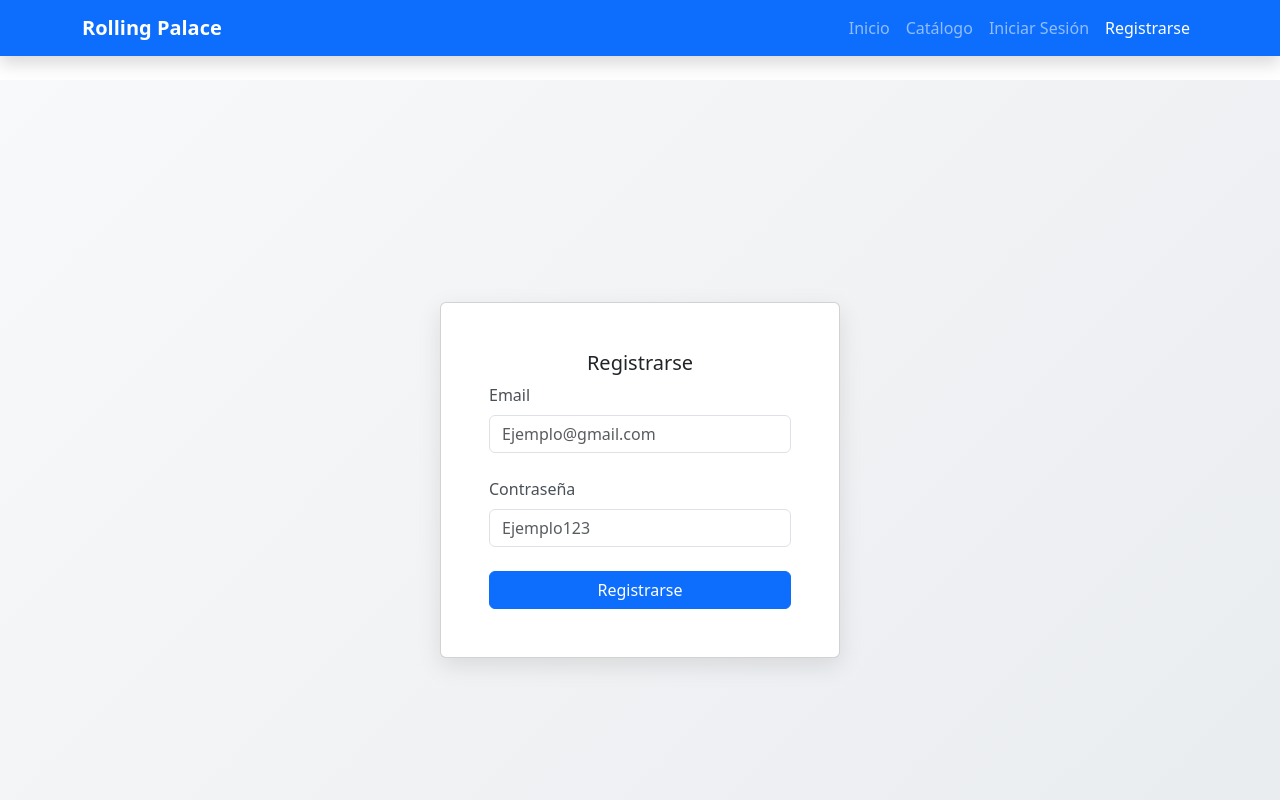
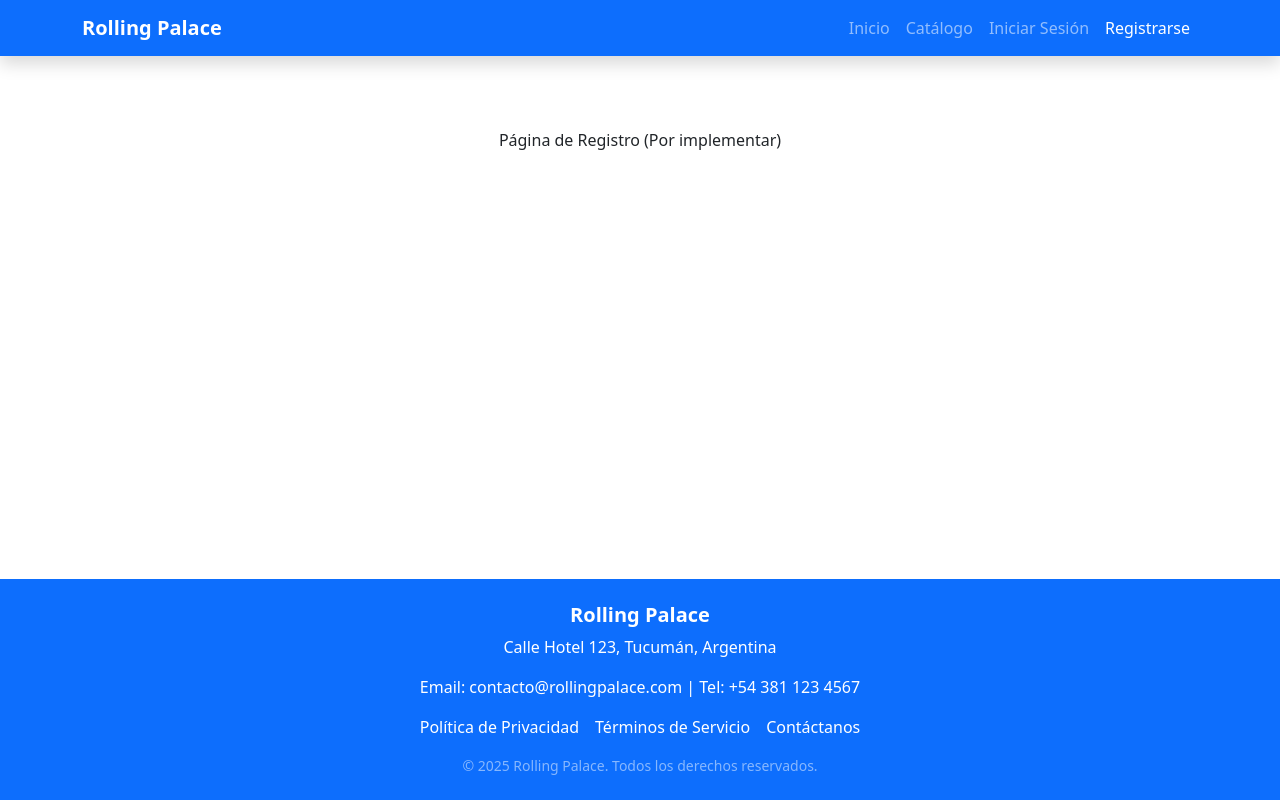
Before and after one commit to IgnacioRMN/RollingPalace_frontend, a React (Vite) app: page /registrarse in a window 1280 px wide. Shown: the top 800 px of the page. Built offline with nearby package versions, Linux system fonts and the light colour scheme.

Commit message:
Revert "Registrarse"

```diff
--- a/src/pages/Registrarse.css
+++ /dev/null
@@ -1,92 +0,0 @@
-.Registrarse-section {
-  display: flex;
-  justify-content: center;
-  align-items: center;
-  min-height: 100vh;
-  background: linear-gradient(135deg, #f8f9fa, #e9ecef);
-  padding: 20px;
-}
-
-.Registrarse-card {
-  width: 100%;
-  max-width: 400px;
-  border: none;
-  border-radius: 12px;
-  box-shadow: 0 8px 24px rgba(0, 0, 0, 0.1);
-  background-color: #ffffff;
-}
-
-.Registrarse-title {
-  font-size: 2rem;
-  font-weight: 600;
-  color: #08152e;
-  text-align: center;
-  margin-bottom: 1.5rem;
-}
-
-.form-label {
-  font-size: 1rem;
-  font-weight: 500;
-  color: #495057;
-}
-
-.form-input {
-  width: 100%;
-  padding: 10px;
-  border: 2px solid #dee2e6;
-  border-radius: 8px;
-  font-size: 1rem;
-  transition: border-color 0.3s ease;
-}
-
-.form-input:focus {
-  border-color: #12d8a0;
-  outline: none;
-  box-shadow: 0 0 0 3px rgba(18, 216, 160, 0.2);
-}
-
-.Registrarse-button {
-  width: 100%;
-  padding: 12px;
-  font-size: 1rem;
-  font-weight: 500;
-  background-color: #12d8a0;
-  border: none;
-  border-radius: 8px;
-  color: white;
-  cursor: pointer;
-  transition: background-color 0.3s ease, transform 0.2s ease;
-}
-
-.Registrarse-button:hover {
-  background-color: #0fa;
-  transform: translateY(-2px);
-}
-
-.Registrarse-button:active {
-  transform: translateY(0);
-}
-
-.text-danger {
-  font-size: 0.875rem;
-  color: #dc3545;
-  margin-top: 4px;
-}
-
-@media (max-width: 576px) {
-  .Registrarse-card {
-    padding: 20px;
-  }
-
-  .Registrarse-title {
-    font-size: 1.75rem;
-  }
-
-  .form-input {
-    font-size: 0.875rem;
-  }
-
-  .Registrarse-button {
-    font-size: 0.875rem;
-  }
-}
--- a/src/pages/Registrarse.jsx
+++ b/src/pages/Registrarse.jsx
@@ -1,97 +1,8 @@
-import { Button, Card, Container, Form } from "react-bootstrap";
-import { useForm } from "react-hook-form";
-import { useNavigate } from "react-router";
-import "./Registrarse.css";
-
-const Registrarse = ({ setUsuarioLogueado }) => {
-  const {
-    register,
-    handleSubmit,
-    formState: { errors },
-    reset,
-  } = useForm();
-
-  const navegacion = useNavigate();
-
-  const onSubmit = (usuario) => {
-    if (IniciarSesion(usuario)) {
-      setUsuarioLogueado(usuario.email);
-      alert("Logueado correctamente");
-      navegacion("/administrador");
-    } else {
-      alert("Email o contraseña incorrecta");
-    }
-  };
-
+const Registrarse = () => {
   return (
-    <section className="Registrarse-section">
-      <Card className="Registrarse-card">
-        <Card.Body>
-          <Card.Title className="Registrarse-title">Registrarse</Card.Title>
-          <Form onSubmit={handleSubmit(onSubmit)}>
-            <Form.Group className="mb-4" controlId="formGroupEmail">
-              <Form.Label className="form-label">Email</Form.Label>
-              <Form.Control
-                type="email"
-                placeholder="Ejemplo@gmail.com"
-                className="form-input"
-                {...register("email", {
-                  required: "El mail es un dato obligatorio",
-                  minLength: {
-                    value: 10,
-                    message: "Debe ingresar como mínimo 10 caracteres",
-                  },
-                  maxLength: {
-                    value: 30,
-                    message: "Debe ingresar como máximo 30 caracteres",
-                  },
-                })}
-              />
-              {errors.email && (
-                <Form.Text className="text-danger">
-                  {errors.email.message}
-                </Form.Text>
-              )}
-            </Form.Group>
-
-            <Form.Group className="mb-4" controlId="formGroupPassword">
-              <Form.Label className="form-label">Contraseña</Form.Label>
-              <Form.Control
-                type="password"
-                placeholder="Ejemplo123"
-                className="form-input"
-                {...register("password", {
-                  required: "La contraseña es un campo obligatorio",
-                  minLength: {
-                    value: 8,
-                    message: "Debe ingresar como mínimo 8 caracteres",
-                  },
-                  maxLength: {
-                    value: 20,
-                    message: "Debe ingresar como máximo 20 caracteres",
-                  },
-                })}
-              />
-              {errors.password && (
-                <Form.Text className="text-danger">
-                  {errors.password.message}
-                </Form.Text>
-              )}
-            </Form.Group>
-
-            <div className="text-center">
-              <Button
-                type="submit"
-                variant="primary"
-                className="Registrarse-button"
-              >
-                Registrarse
-              </Button>
-            </div>
-          </Form>
-        </Card.Body>
-      </Card>
-    </section>
+    <div className="container py-5 text-center">
+      Página de Registro (Por implementar)
+    </div>
   );
 };
 
```
